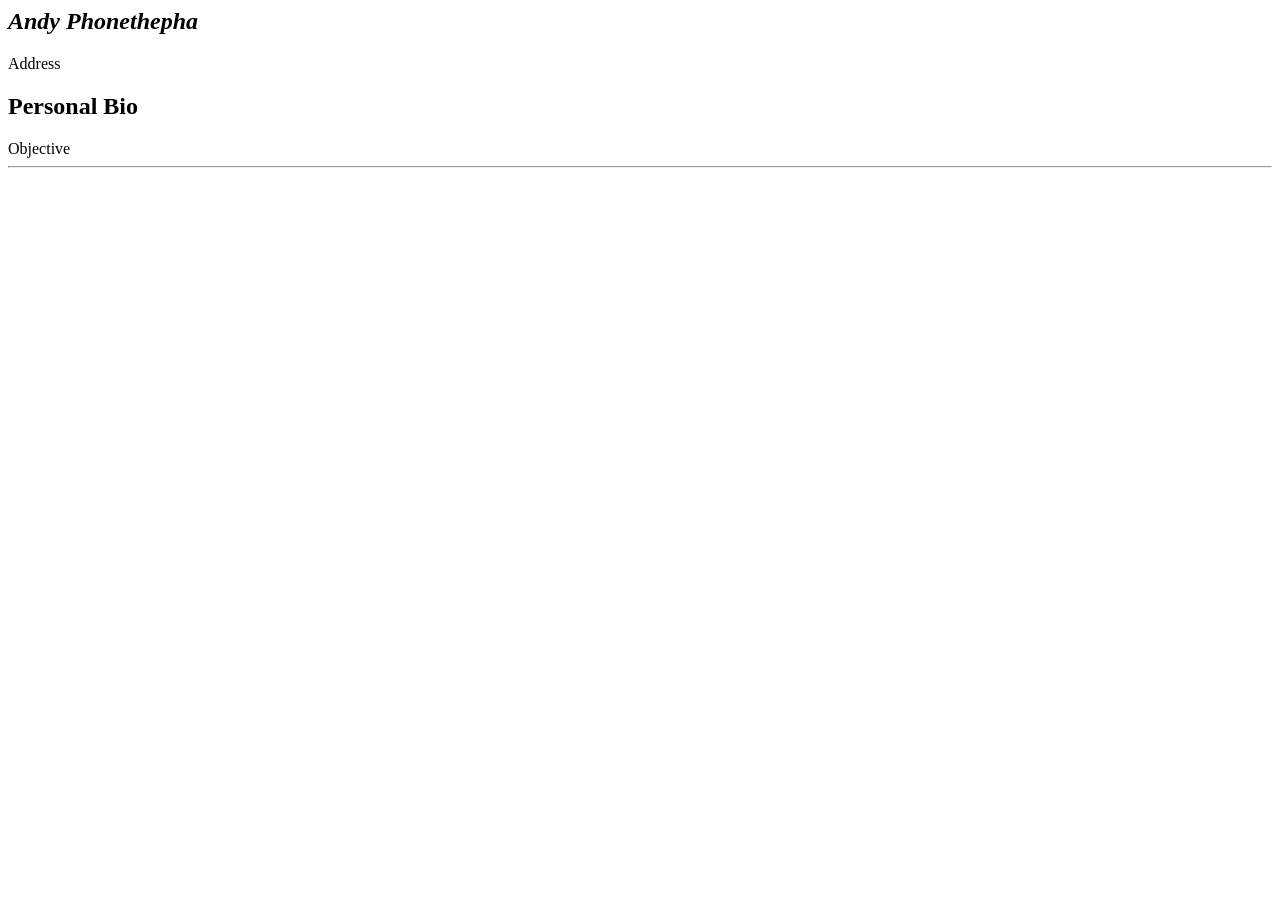
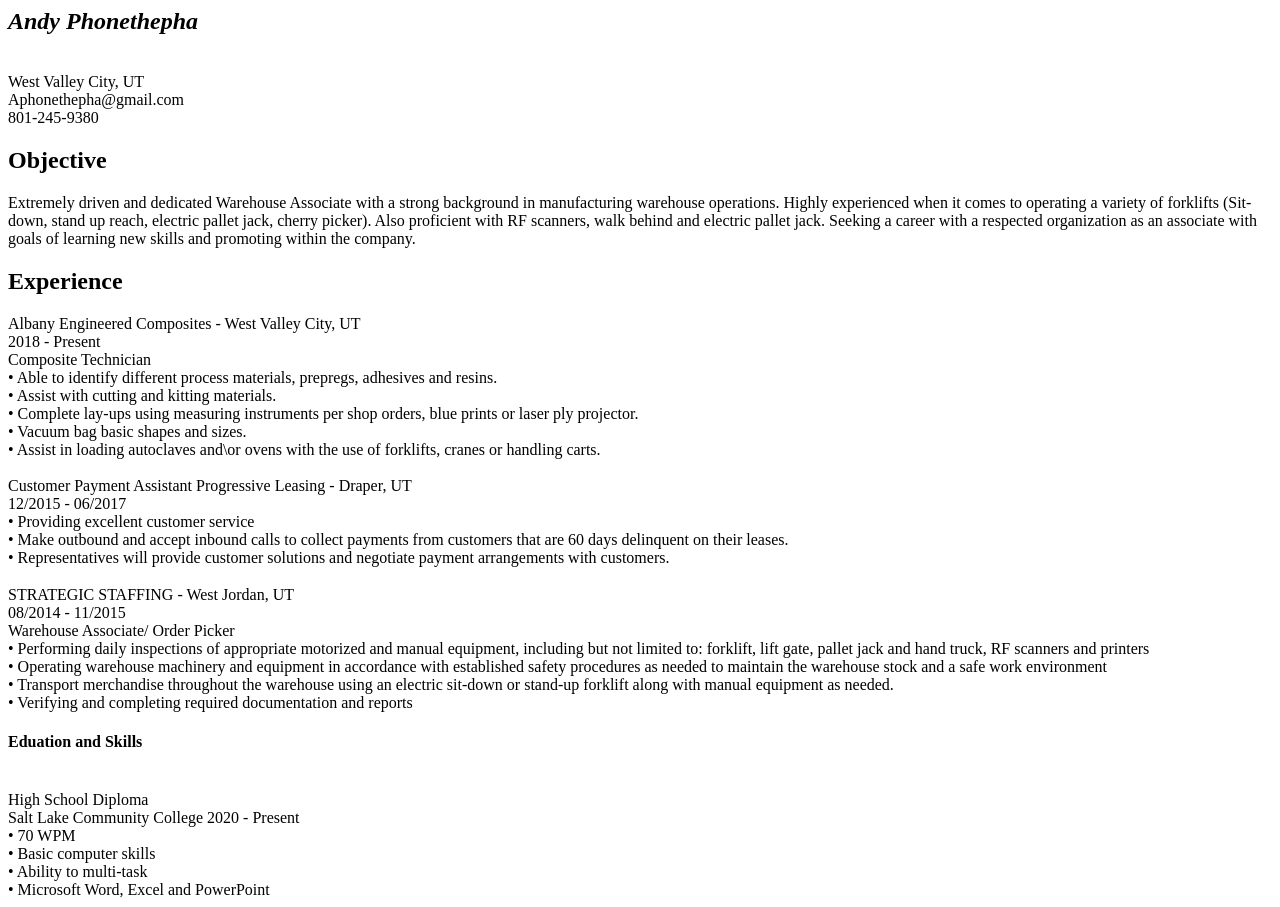
Before and after one commit to andypho-801/my-resume, a plain HTML site: page Resume HTML.html in a window 1280 px wide. Before the commit the page ends 800 px from the top, so only its background shows below. Drawn offline with Linux system fonts and the light colour scheme.

Commit message:
Update Resume HTML.html

```diff
--- a/Resume HTML.html
+++ b/Resume HTML.html
@@ -5,15 +5,58 @@
     <body>
         <section>
             <h1><em>Andy Phonethepha</em></h1>
-                <p1>Address</p1>
+            <br> West Valley City, UT
+            <br>Aphonethepha@gmail.com
+            <br>801-245-9380 </p1>
+
             </h1>
         </section>
         <section>
-            <h1> Personal Bio</h1>
+            <h1> Objective</h1>
             <section>
-                Objective
-                <hr/>
-            </section>
+       <p1></p1> <section>Extremely driven and dedicated Warehouse Associate with a strong background in manufacturing warehouse operations.
+Highly experienced when it comes to operating a variety of forklifts (Sit-down, stand up reach, electric pallet jack, cherry picker).
+Also proficient with RF scanners, walk behind and electric pallet jack. Seeking a career with a respected organization as an associate with goals of learning new skills and promoting within the company.
+
+        </h1>
         </section>
-    </body>
-</html>
+        <section>
+        <h2>Experience</h2>
+        <section>
+
+    <h2></h2>Albany Engineered Composites - West Valley City, UT
+    <p2></p2><br>2018 - Present
+    <br>Composite Technician
+    <br>• Able to identify different process materials, prepregs, adhesives and resins.
+    <br>• Assist with cutting and kitting materials.
+    <br>• Complete lay-ups using measuring instruments per shop orders, blue prints or laser ply projector.
+    <br>• Vacuum bag basic shapes and sizes.
+    <br>• Assist in loading autoclaves and\or ovens with the use of forklifts, cranes or handling carts.
+    <h3></h3>Customer Payment Assistant Progressive Leasing - Draper, UT
+    <br>12/2015 - 06/2017
+    <br>• Providing excellent customer service
+    <br>• Make outbound and accept inbound calls to collect payments from customers that are 60 days delinquent on their leases.
+    <br>• Representatives will provide customer solutions and negotiate payment arrangements with customers.
+<section>
+</section>
+<h3></h3>STRATEGIC STAFFING - West Jordan, UT
+<p3></p3><br>08/2014 - 11/2015
+<br>Warehouse Associate/ Order Picker
+<br>• Performing daily inspections of appropriate motorized and manual equipment, including but not limited to: forklift, lift gate, pallet jack and hand truck, RF scanners and printers
+<br>• Operating warehouse machinery and equipment in accordance with established safety procedures as needed to maintain the warehouse stock and a safe work environment
+<br>• Transport merchandise throughout the warehouse using an electric sit-down or stand-up forklift along with manual equipment as needed.
+<br>• Verifying and completing required documentation and reports
+
+
+</h1>
+</section>
+<section>
+    <h4> Eduation and Skills</h4>
+    <section>
+
+<br>High School Diploma
+<br>Salt Lake Community College 2020 - Present
+<br>• 70 WPM
+<br>• Basic computer skills
+<br>• Ability to multi-task
+<br>• Microsoft Word, Excel and PowerPoint
```
